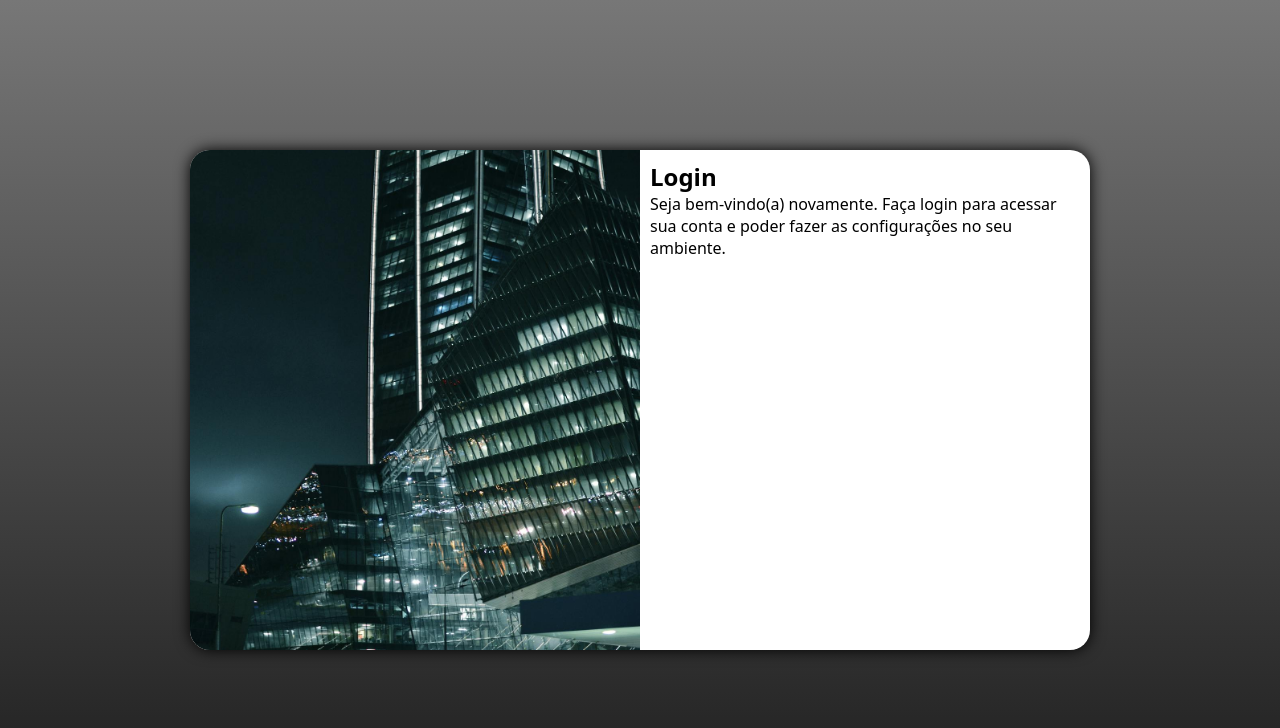
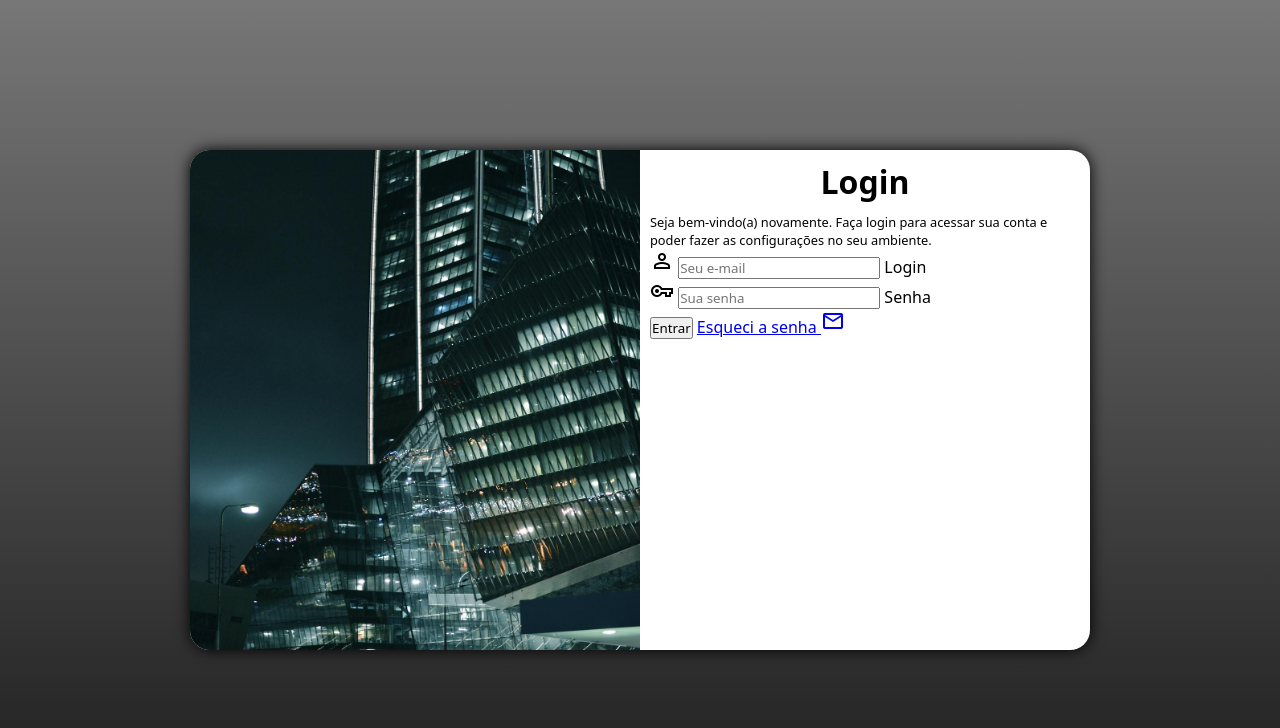
Before and after one commit to Davicouto530/projeto-login, a plain HTML site: page index.html in a window 1280 px wide. Drawn offline with nearby package versions, Linux system fonts and the light colour scheme.

Commit message:
Terminando o projeto login.

```diff
--- a/estilos/media-query.css
+++ b/estilos/media-query.css
@@ -40,4 +40,12 @@
         float: right;
         width: 50%;
     }
+
+    div#formulario > h1 {
+        font-size: 2em;
+    }
+
+    div#formulario > p {
+        font-size: 0.8em;
+    }
 }
--- a/estilos/style.css
+++ b/estilos/style.css
@@ -45,3 +45,12 @@ section#login > div#imagem {
 section#login > div#formulario {
     padding: 10px;
 }
+
+div#formulario > h1 {
+    text-align: center;
+    margin-bottom: 10px;
+}
+
+div#formulario > p {
+    font-size: 0.8em;
+}
--- a/index.html
+++ b/index.html
@@ -4,6 +4,7 @@
     <meta charset="UTF-8">
     <meta name="viewport" content="width=device-width, initial-scale=1.0">
     <title>Login</title>
+    <link href="https://fonts.googleapis.com/css2?family=Material+Symbols+Outlined" rel="stylesheet" />
     <link rel="stylesheet" href="estilos/style.css">
     <link rel="stylesheet" href="estilos/media-query.css">
 </head>
@@ -18,8 +19,21 @@
 
                 <p>Seja bem-vindo(a) novamente. Faça login para acessar sua conta e poder fazer as configurações no seu ambiente.</p>
 
-                <form action="login.php" method="post">
-
+                <form action="login.php" method="post" autocomplete="on">
+                    <div class="campo">
+                        <span class="material-symbols-outlined">person</span>
+                        <input type="email" name="login" id="ilogin" required placeholder="Seu e-mail" autocomplete="email" maxlength="30">
+                        <label for="ilogin">Login</label>
+                    </div>
+                    <div class="campo">
+                        <span class="material-symbols-outlined">vpn_key</span>
+                        <input type="password" name="senha" id="isenha" required placeholder="Sua senha" autocomplete="current-password" minlength="8" maxlength="20">
+                        <label for="isenha">Senha</label>
+                    </div>
+                    <input type="submit" value="Entrar">
+                    <a href="esqueci.html">
+                        Esqueci a senha <span class="material-symbols-outlined">mail</span>
+                    </a>
                 </form>
             </div>
         </section>
```
